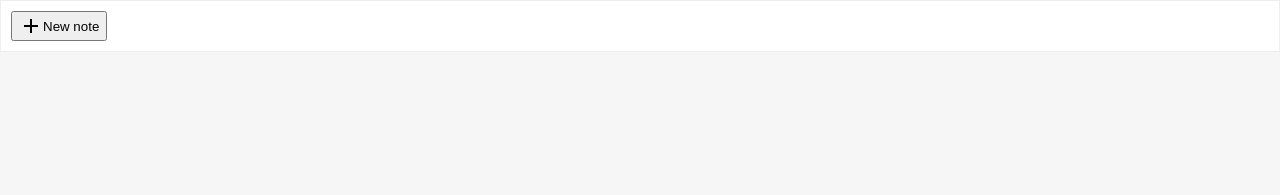
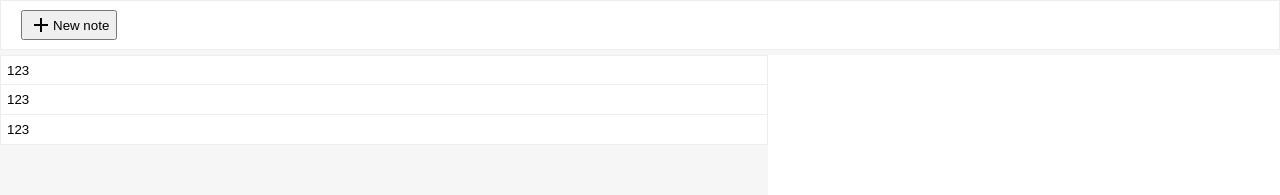
Before and after one commit to elicayuu/notes, a React (Create React App) app: page / in a window 1280 px wide. Shown: the top 195 px of the page. Built offline with nearby package versions, Linux system fonts and the light colour scheme.

Commit message:
add NoteList component

```diff
--- a/src/App.tsx
+++ b/src/App.tsx
@@ -1,12 +1,40 @@
 import React from 'react';
+import styled from 'styled-components';
+
 import Header from './components/Header';
+import NoteList from './components/NoteList';
 
 function App() {
   return (
-    <div className="App">
+    <Root>
       <Header />
-    </div>
+      <Main>
+        <Side>
+          <NoteList />
+        </Side>
+      </Main>
+    </Root>
   );
 }
 
 export default App;
+
+const Root = styled.div`
+  display: flex;
+  flex-direction: column;
+`;
+
+const Main = styled.div`
+  display: flex;
+  height: calc(100vh - 50px - 5px);
+  margin-top: 5px;
+  box-sizing: border-box;
+  background-color: #fff;
+`
+
+const Side = styled.div`
+  width: 60%;
+  height: 100%;
+  overflow-y: scroll;
+  background-color: #f6f6f6;
+`;
--- a/src/components/Header.tsx
+++ b/src/components/Header.tsx
@@ -19,8 +19,11 @@ export default Header;
 
 const Root = styled.header`
   display: flex;
-  padding: 10px;
+  align-items: center;
+  height: 50px;
+  padding: 0 20px;
   border: 1px solid #eee;
+  box-sizing: border-box;
   background-color: #fff;
 `;
 
--- /dev/null
+++ b/src/components/NoteList.tsx
@@ -0,0 +1,36 @@
+import React from 'react';
+import styled from 'styled-components';
+
+const NoteList: React.FC = () => {
+  return (
+    <Root>
+      <Item>123</Item>
+      <Item>123</Item>
+      <Item>123</Item>
+    </Root>
+  );
+}
+
+export default NoteList;
+
+const Root = styled.div`
+
+`;
+
+const Item = styled.button`
+  display: flex;
+  align-items: center;
+  justify-content: flex-start;
+  width: 100%;
+  height: 30px;
+  border: 1px solid #eee;
+  background-color: #fff;
+
+  &:focus {
+    outline: none;
+  }
+
+  &:not(:first-child) {
+    border-width: 0 1px 1px 1px;
+  }
+`
```
